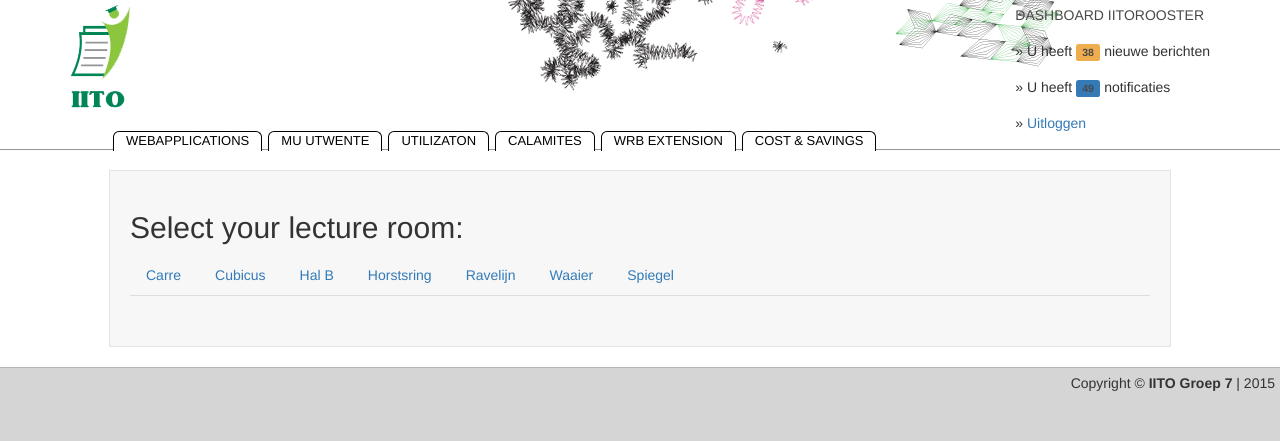
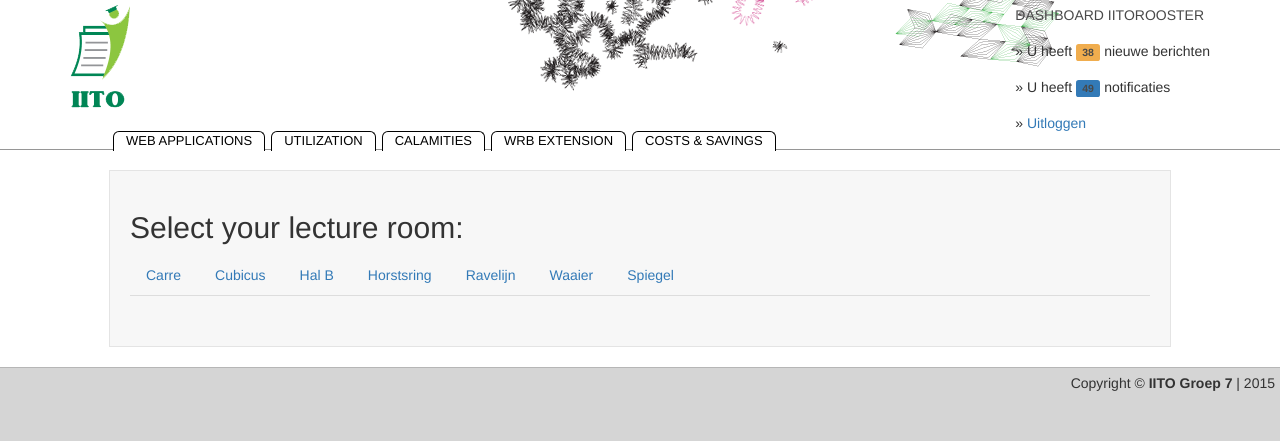
Before and after one commit to alex2143/IITO, a PHP site: page /1.php in a window 1280 px wide. Shown: the top 441 px of the page. Run offline with PHP 8.4, Linux system fonts and the light colour scheme; some libraries are stand-ins or nearby versions.

Commit message:
Menu gespellcheckt

```diff
--- a/header.php
+++ b/header.php
@@ -32,12 +32,11 @@ else{
 
 			<div class="custom-links">
 				<ul>
-					<li class="active"><a href="index.php">Webapplications</a></li>
-					<li class="active"><a href="">Mu Utwente</a></li>
-					<li class="active"><a href="1.php">Utilizaton</a></li>
-					<li class="active"><a href="3v3.php">Calamites</a></li>
+					<li class="active"><a href="index.php">Web applications</a></li>
+					<li class="active"><a href="1.php">Utilization</a></li>
+					<li class="active"><a href="3v3.php">Calamities</a></li>
 					<li class="active"><a href="4.php">WRB Extension</a></li>
-					<li class="active"><a href="5.php">Cost & Savings</a></li>
+					<li class="active"><a href="5.php">Costs &amp; Savings</a></li>
 
 
 
```
